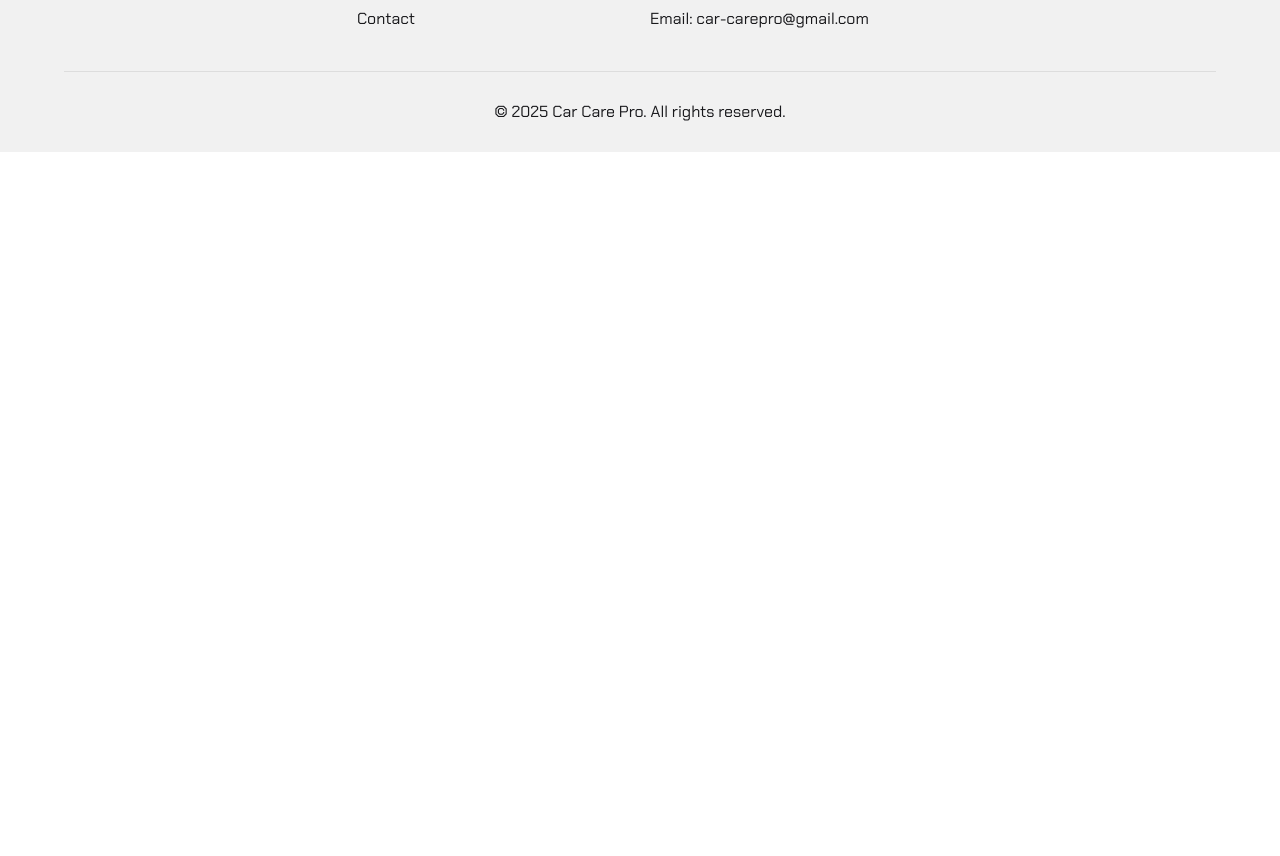
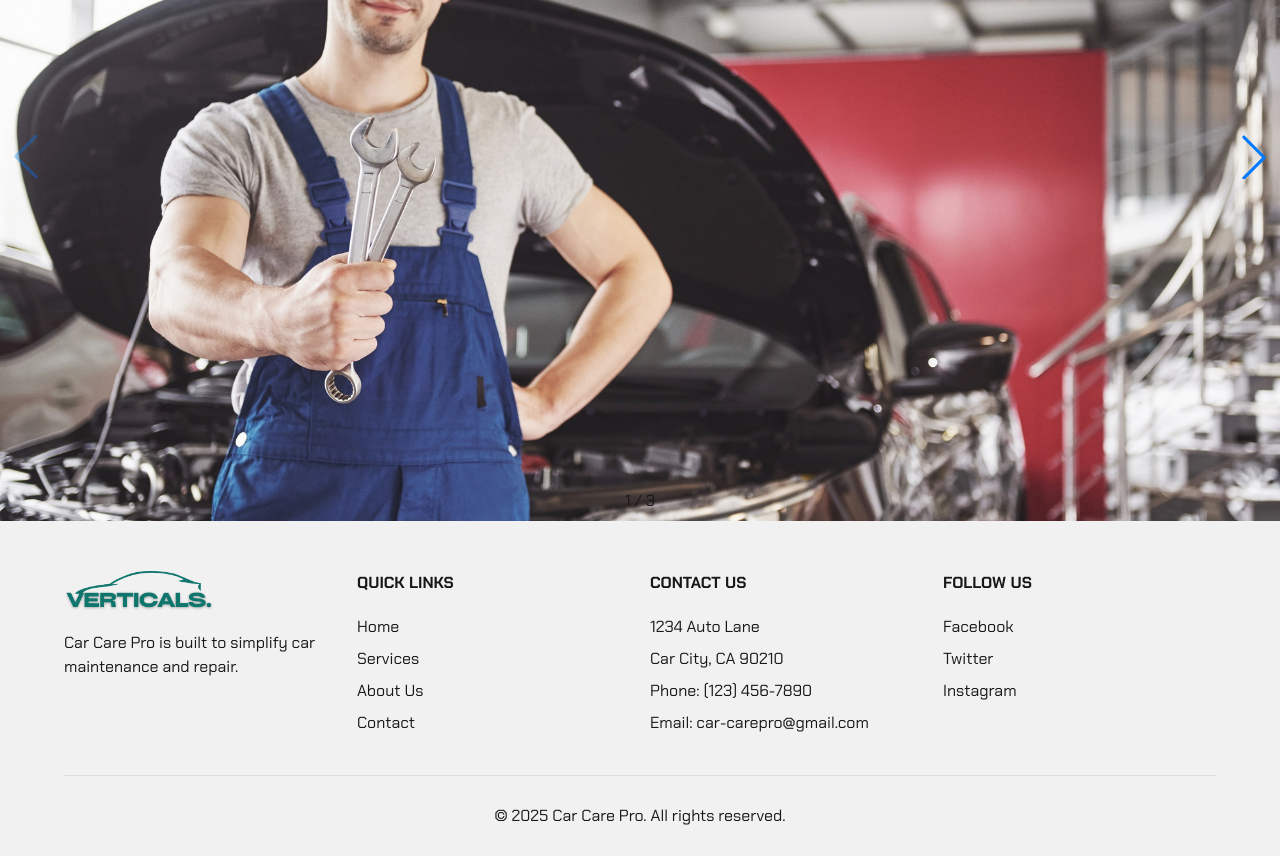
Before and after one commit to githubxiansaiful/car-care-pro, a Next.js app: page / in a window 1280 px wide. Shown: the part 280-1136 px from the top of the page. Before the commit the page ends 800 px from the top, so only its background shows below. Built offline with nearby package versions, Linux system fonts and the light colour scheme.

Commit message:
Added Slider

```diff
--- a/package.json
+++ b/package.json
@@ -11,7 +11,8 @@
   "dependencies": {
     "next": "16.1.1",
     "react": "19.2.3",
-    "react-dom": "19.2.3"
+    "react-dom": "19.2.3",
+    "swiper": "^12.0.3"
   },
   "devDependencies": {
     "@tailwindcss/postcss": "^4",
--- a/src/app/globals.css
+++ b/src/app/globals.css
@@ -6,3 +6,8 @@
     width: 90% !important;
     margin: auto !important;
 }
+
+/* Hero Slider CSS */
+.slide-content {
+    height: calc(100vh - 72px);
+}
--- a/src/app/page.js
+++ b/src/app/page.js
@@ -1,9 +1,10 @@
 import Image from "next/image";
+import HeroBanner from "./ui/home/HeroBanner";
 
 export default function Home() {
   return (
     <div>
-      Home Page
+      <HeroBanner></HeroBanner>
     </div>
   );
 }
--- /dev/null
+++ b/src/app/ui/home/HeroBanner.jsx
@@ -0,0 +1,72 @@
+"use client";
+
+import { Swiper, SwiperSlide } from 'swiper/react';
+import 'swiper/css/pagination';
+import 'swiper/css/navigation';
+import 'swiper/css';
+// import required modules
+import { Pagination, Navigation } from 'swiper/modules';
+import Image from 'next/image';
+import Link from 'next/link';
+
+const HeroBanner = () => {
+    return (
+        <>
+            <Swiper
+                pagination={{
+                    type: 'fraction',
+                }}
+                navigation={true}
+                modules={[Pagination, Navigation]}
+                className="mySwiper"
+            >
+                <SwiperSlide>
+                    <div className="slide-content">
+                        <div className="slide-bg">
+                            <img src="/assets/images/banner/1.jpg" alt="Slide" />
+                        </div>
+                        <div className="slide-content">
+                            <h2>Professional Car Care You Can Trust</h2>
+                            <p>From routine maintenance to advanced repairs, Car Care Pro connects you with expert mechanics to keep your vehicle running smoothly—without the hassle.</p>
+                            <div className="slide-page-button">
+                                <Link href="/services" className="btn btn-primary">Our Services</Link>
+                                <Link href="/contact" className="btn btn-secondary">Contact Us</Link>
+                            </div>
+                        </div>
+                    </div>
+                </SwiperSlide>
+                <SwiperSlide>
+                    <div className="slide-content">
+                        <div className="slide-bg">
+                            <img src="/assets/images/banner/3.jpg" alt="Slide" />
+                        </div>
+                        <div className="slide-content">
+                            <h2>Professional Car Care You Can Trust</h2>
+                            <p>From routine maintenance to advanced repairs, Car Care Pro connects you with expert mechanics to keep your vehicle running smoothly—without the hassle.</p>
+                            <div className="slide-page-button">
+                                <Link href="/services" className="btn btn-primary">Our Services</Link>
+                                <Link href="/contact" className="btn btn-secondary">Contact Us</Link>
+                            </div>
+                        </div>
+                    </div>
+                </SwiperSlide>
+                <SwiperSlide>
+                    <div className="slide-content">
+                        <div className="slide-bg">
+                            <img src="/assets/images/banner/2.jpg" alt="Slide" />
+                        </div>
+                        <div className="slide-content">
+                            <h2>Professional Car Care You Can Trust</h2>
+                            <p>From routine maintenance to advanced repairs, Car Care Pro connects you with expert mechanics to keep your vehicle running smoothly—without the hassle.</p>
+                            <div className="slide-page-button">
+                                <Link href="/services" className="btn btn-primary">Our Services</Link>
+                                <Link href="/contact" className="btn btn-secondary">Contact Us</Link>
+                            </div>
+                        </div>
+                    </div>
+                </SwiperSlide>
+            </Swiper>
+        </>
+    );
+};
+export default HeroBanner;
```
Also changed, not shown: 1 other file (tests, documents, lock files or other folders).
